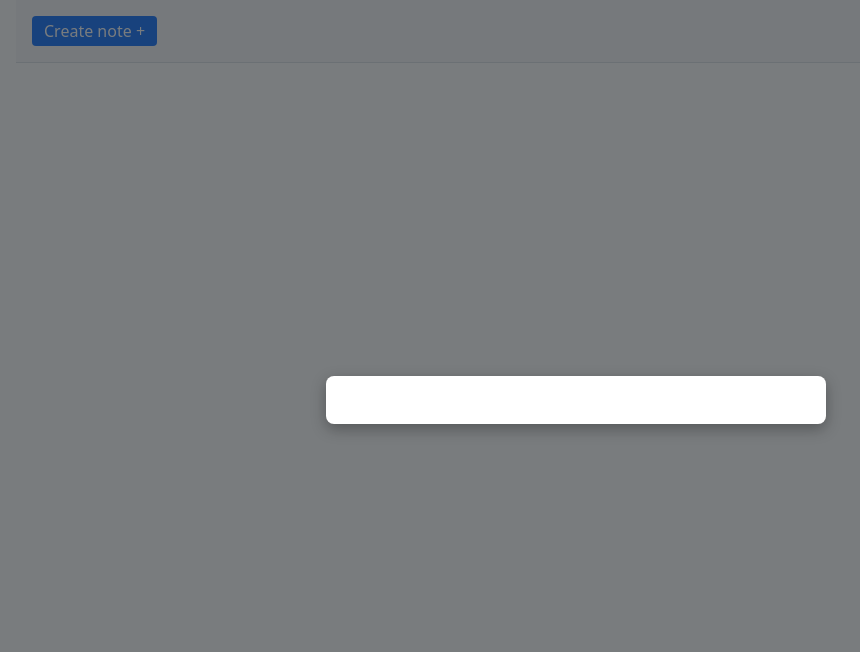
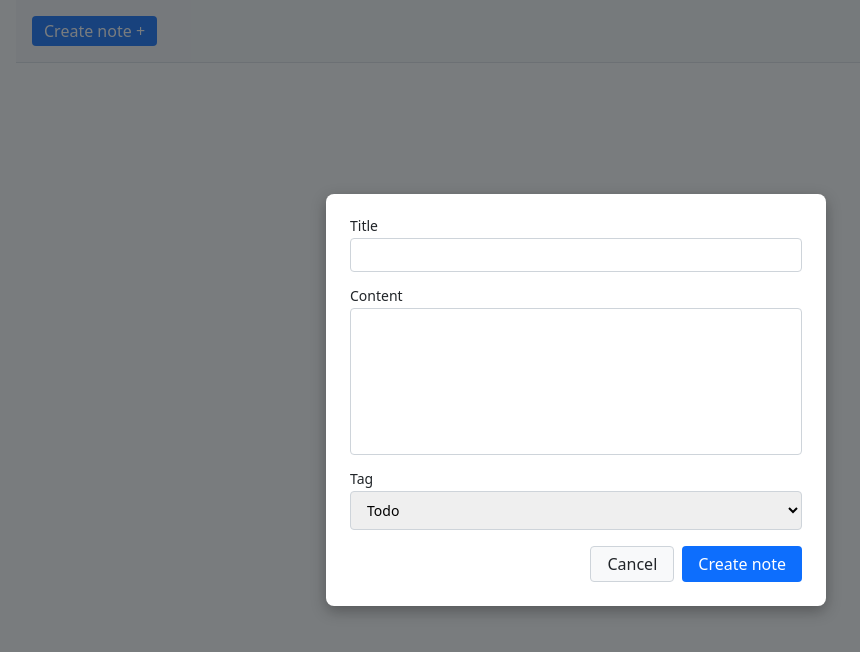
Before and after one commit to hellvita/05-notehub, a React (Vite) app: page / in a window 1280 px wide. Both pictures are taken after a click on the button "Create note +". Shown: the top 652 px of the page, without its empty margins (64-924 px from the left). Built offline with nearby package versions, Linux system fonts and the light colour scheme; no server answers.

Commit message:
add the NoteForm component

```diff
--- a/package.json
+++ b/package.json
@@ -17,7 +17,8 @@
     "modern-normalize": "^3.0.1",
     "react": "^19.2.0",
     "react-dom": "^19.2.0",
-    "react-paginate": "^8.3.0"
+    "react-paginate": "^8.3.0",
+    "yup": "^1.7.1"
   },
   "devDependencies": {
     "@eslint/js": "^9.39.1",
--- a/src/components/Modal/Modal.tsx
+++ b/src/components/Modal/Modal.tsx
@@ -1,6 +1,7 @@
 import { createPortal } from "react-dom";
 import css from "./Modal.module.css";
 import { useEffect } from "react";
+import NoteForm from "../NoteForm/NoteForm";
 
 interface ModalProps {
   onClose: () => void;
@@ -32,7 +33,9 @@ export default function Modal({ onClose }: ModalProps) {
       aria-modal="true"
       onClick={handleBackdropClick}
     >
-      <div className={css.modal}>{/* */}</div>
+      <div className={css.modal}>
+        <NoteForm onClose={onClose} />
+      </div>
     </div>,
     document.body
   );
--- a/src/components/NoteForm/NoteForm.tsx
+++ b/src/components/NoteForm/NoteForm.tsx
@@ -1,4 +1,5 @@
-import { Formik, Form, Field, type FormikHelpers } from "formik";
+import { Formik, Form, Field, type FormikHelpers, ErrorMessage } from "formik";
+import * as Yup from "yup";
 import { useId } from "react";
 import css from "./NoteForm.module.css";
 import type { NoteTag } from "../../types/note";
@@ -14,6 +15,14 @@ const initialValues: NoteFormValues = {
   content: "",
   tag: "Todo",
 };
+
+const NoteFormSchema = Yup.object().shape({
+  title: Yup.string()
+    .min(3, "Title must include at least 3 symbols")
+    .max(50, "Title can include up to 50 symbols only")
+    .required("Title is required"),
+  content: Yup.string().max(500, "Content can include up to 500 symbols only"),
+});
 
 interface NoteFormProps {
   onClose: () => void;
@@ -33,7 +42,11 @@ export default function NoteForm({ onClose }: NoteFormProps) {
   };
 
   return (
-    <Formik initialValues={initialValues} onSubmit={handleSubmit}>
+    <Formik
+      initialValues={initialValues}
+      validationSchema={NoteFormSchema}
+      onSubmit={handleSubmit}
+    >
       <Form className={css.form}>
         <div className={css.formGroup}>
           <label htmlFor={`${fieldId}-title`}>Title</label>
@@ -43,7 +56,7 @@ export default function NoteForm({ onClose }: NoteFormProps) {
             name="title"
             className={css.input}
           />
-          <span name="title" className={css.error} />
+          <ErrorMessage component="span" name="title" className={css.error} />
         </div>
 
         <div className={css.formGroup}>
@@ -55,7 +68,7 @@ export default function NoteForm({ onClose }: NoteFormProps) {
             rows={8}
             className={css.textarea}
           />
-          <span name="content" className={css.error} />
+          <ErrorMessage component="span" name="content" className={css.error} />
         </div>
 
         <div className={css.formGroup}>
@@ -72,7 +85,6 @@ export default function NoteForm({ onClose }: NoteFormProps) {
             <option value="Meeting">Meeting</option>
             <option value="Shopping">Shopping</option>
           </Field>
-          <span name="tag" className={css.error} />
         </div>
 
         <div className={css.actions}>
```
Also changed, not shown: 1 other file (tests, documents, lock files or other folders).
